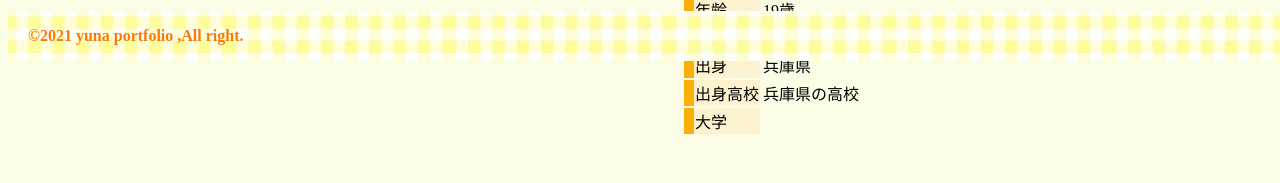
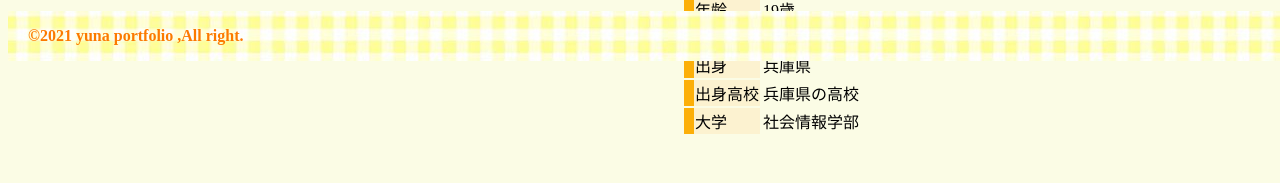
Before and after one commit to yuna-ugok/firstportfolio, a plain HTML site: page index.html in a window 1280 px wide. Shown: the part 739-922 px from the top of the page. Drawn offline with Linux system fonts and the light colour scheme; a web font is replaced by a local one.

Commit message:
Update index.html

```diff
--- a/index.html
+++ b/index.html
@@ -59,9 +59,7 @@
               </tr>
               <tr>
                 <td class="mojileft">大学</td>
-                <td class="mojiright">
-
-                </td>
+                <td class="mojiright">社会情報学部</td>
               </tr>
             </table>
           </div>
```
